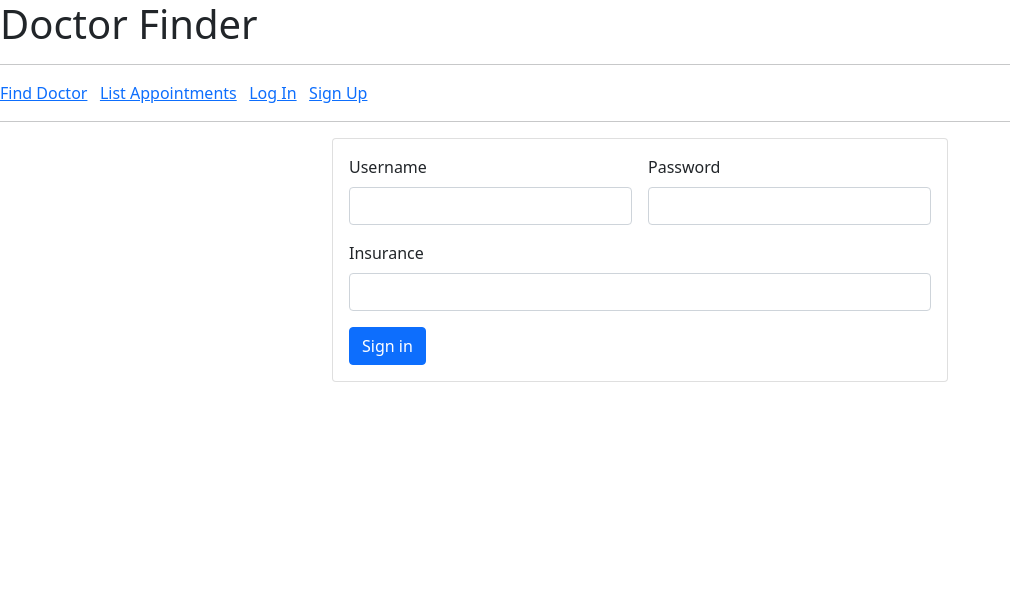
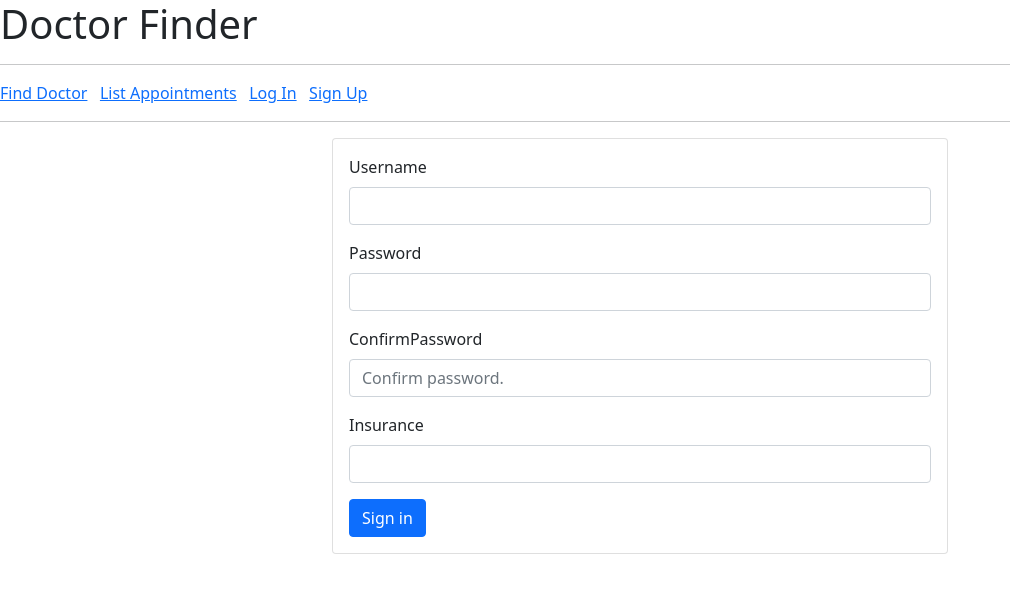
Before and after one commit to lucaraa253/Angular-Doctor-Patient, an Angular app: page /SignUp in a window 1280 px wide. Shown: the top 592 px of the page, without its empty margins (0-1010 px from the left). Built offline with nearby package versions, Linux system fonts and the light colour scheme.

Commit message:
cleanup sign-in and log-in

```diff
--- a/src/app/components/sign-up/sign-up.component.html
+++ b/src/app/components/sign-up/sign-up.component.html
@@ -2,13 +2,17 @@
   <div class="card">
     <div class="card-body">
       <form class="row g-3" [formGroup]="signUpForm" (ngSubmit)="signUp()">
-        <div class="col-md-6">
+        <div class="col-12">
           <label for="inputEmail4" class="form-label">Username</label>
           <input formControlName="username" type="text" class="form-control" id="inputUsername" autocomplete="username">
         </div>
-        <div class="col-md-6">
+        <div class="col-12">
           <label for="inputPassword4" class="form-label">Password</label>
           <input formControlName="password" type="password" class="form-control" id="inputPassword" autocomplete="new-password">
+        </div>
+        <div class="col-12">
+          <label for="inputPassword4" class="form-label">ConfirmPassword</label>
+          <input formControlName="password" class="form-control" id="confirmPassword" placeholder="Confirm password." autocomplete="new-password">
         </div>
         <div class="col-12">
           <label for="inputAddress" class="form-label">Insurance</label>
```
